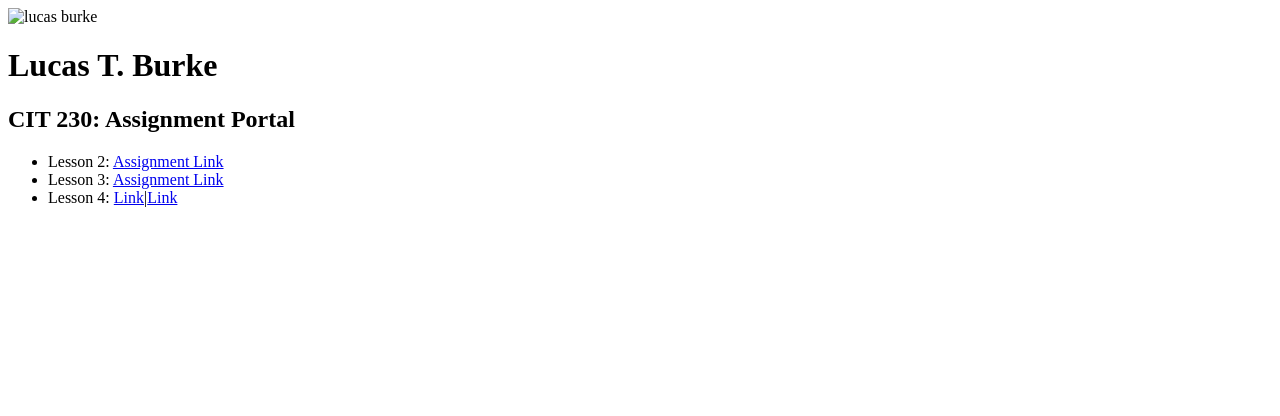
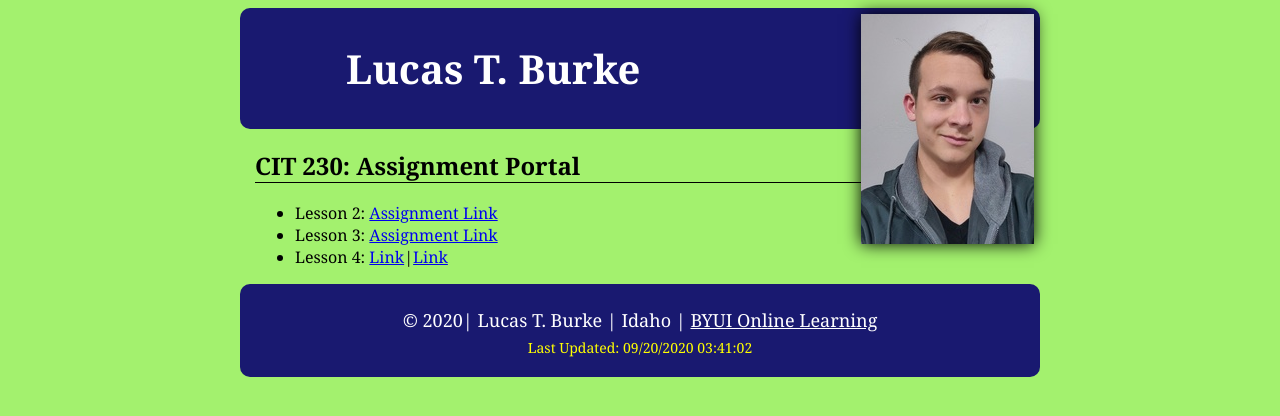
Before and after one commit to flig999/flig999.github.io, a plain HTML site: page index.html in a window 1280 px wide. Drawn offline with Linux system fonts and the light colour scheme.

Commit message:
trying to make this worl

```diff
--- /dev/null
+++ b/css/stylesheet.css
@@ -0,0 +1,48 @@
+body {
+    background-color: rgb(163, 241, 110);
+    font-family: Georgia, 'Times New Roman', Times, serif;
+}
+#body {
+    max-width: 800px;
+    margin: 0 auto;
+}
+header, footer {
+    background-color: midnightblue;
+    color: white;
+    padding: 6px;
+    border-radius: 10px;
+}
+
+header h1 {
+    font-size: 40px;
+    padding-left: 100px;
+}
+main {
+    padding: 0 15px;
+}
+main h2{
+    border-bottom: 1px solid black;
+}
+.pic {
+    float: right;
+    box-shadow: 0 0 16px black;
+}
+footer a, footer a:link, footer a:visited, footer a:active, footer a:focus {
+    color: white;
+}
+footer a:hover{
+    color:beige;
+}
+footer {
+    clear: both;
+    text-align: center;
+}
+footer p.footer {
+    margin-bottom: 6px;
+    font-size: 18px;
+}
+footer p.footer2{
+    color: yellow;
+    font-size: 14px;
+    margin-top: 0px;
+}
--- a/wdd230/index.html
+++ b/index.html
@@ -5,12 +5,13 @@
         <meta charset="utf-8">
         <meta name="description" content="First assignment for 230">
         <link rel="stylesheet" href="css/stylesheet.css">
+        <script src="scripts/page.js"></script>
         <meta name="viewport" content="width-device-width, initial-scale-1.0">
     </head>
     <body>
         <div id="body">
             <header>
-                <img src="REPLACE" alt="lucas burke" class="pic">
+                <img src="images/IMG_20200919_210355_3_5.jpg" alt="lucas burke" class="pic">
                 <h1>Lucas T. Burke</h1>
             </header>
             <main>
@@ -22,7 +23,8 @@
                 </ul>
             </main>
             <footer>
-                <p class="footer"></p>
+                <p class="footer">&copy; <span id="copyRightYear"></span>| Lucas T. Burke | Idaho | <a href="https://www.byui.edu/online">BYUI Online Learning</a></p>
+                <p class="footer2">Last Updated: <span id="lastUpdated"></span></p>
             </footer>
         </div>
     </body>
--- /dev/null
+++ b/scripts/page.js
@@ -0,0 +1,7 @@
+window.addEventListener('load', (event)=>{
+    const lu = document.querySelector("#lastUpdated");
+    lu.textContent = document.lastModified;
+
+    const cry = document.querySelector("#copyRightYear");
+    cry.textContent = new Date().getFullYear();
+})
```
Also changed, not shown: images/IMG_20200919_210355_2_10.jpg (added), images/IMG_20200919_210355_3_5.jpg (added), wdd230/css/stylesheet.css (deleted), wdd230/scripts/page.js (deleted).
